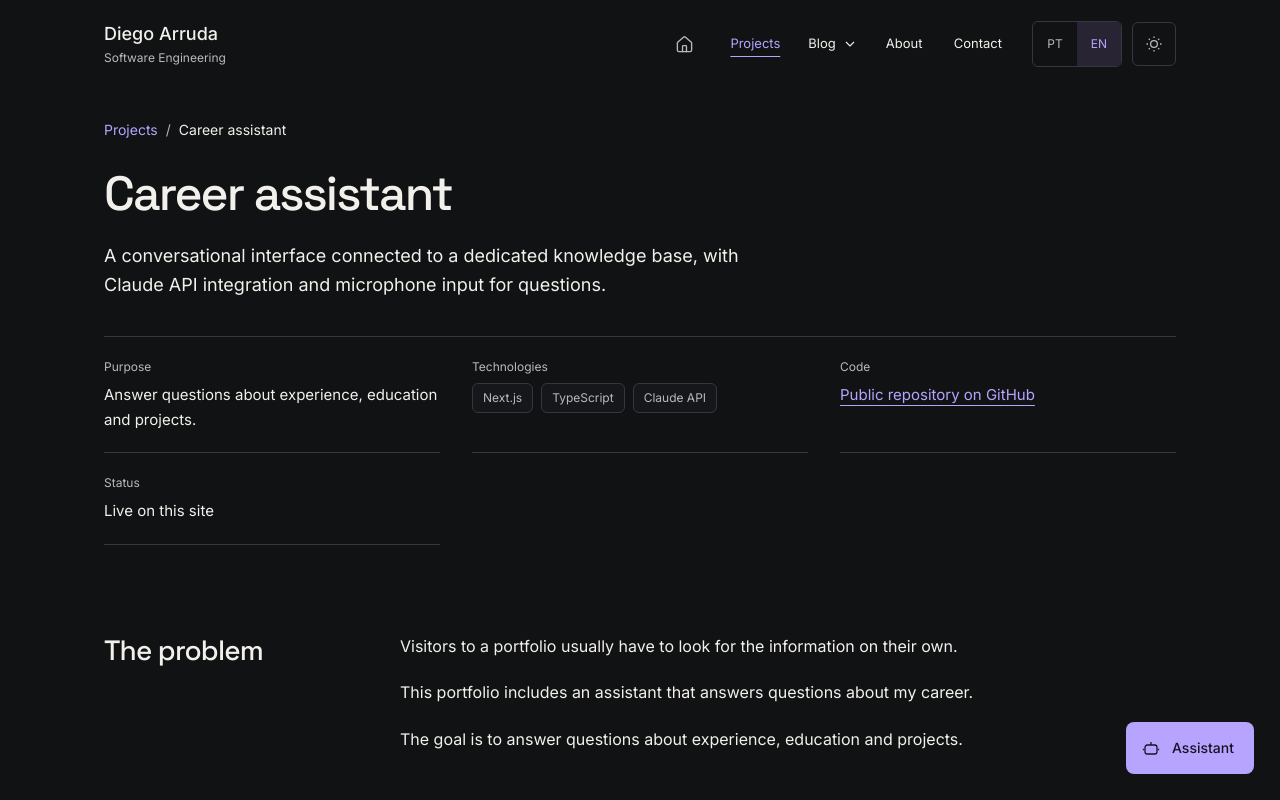
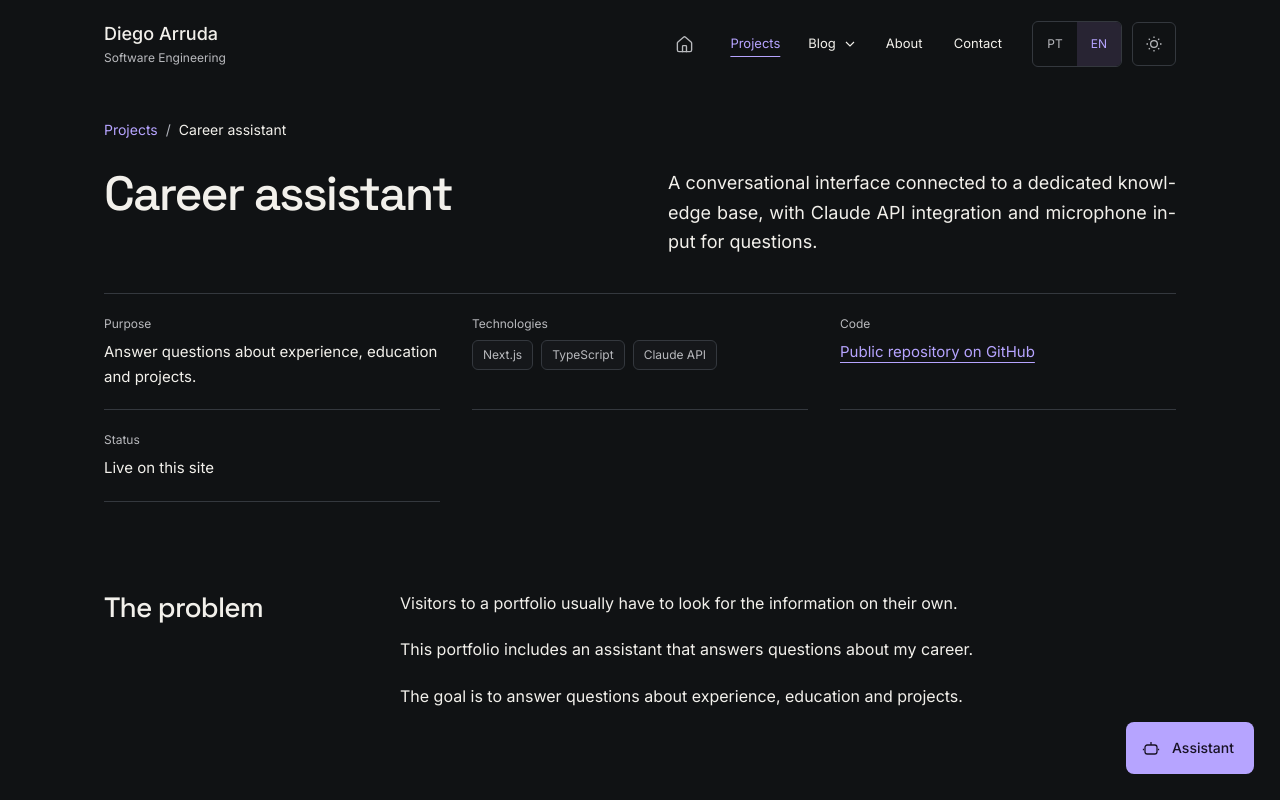
Before and after one commit to drasdiego/drasdiego-site, a Next.js app: page /en/projetos/assistente-de-carreira in a window 1280 px wide. Shown: the top 800 px of the page. Built offline with nearby package versions, Linux system fonts and the light colour scheme.

Commit message:
Estudo de caso: abertura em duas colunas e texto justificado

```diff
--- a/app/paginas.css
+++ b/app/paginas.css
@@ -94,3 +94,4 @@
 }
 @media(min-width:1024px){.caso-corpo{max-width:none}.caso-ficha{max-width:none;grid-template-columns:repeat(3,minmax(0,1fr))}.caso-sec{grid-template-columns:minmax(0,240px) minmax(0,1fr);column-gap:56px;row-gap:0;align-items:start}.caso-sec>h2{grid-column:1;grid-row:1/span 99}.caso-sec>:not(h2){grid-column:2}.caso-sec>:not(h2)~:not(h2){margin-top:var(--sp-item)}.caso-sec>p{max-width:72ch}}
 .caso-lista{display:grid;gap:10px;margin:0;padding-left:1.25em;max-width:72ch;list-style:disc}.caso-lista li{padding-left:4px;line-height:1.6}.caso-lista li::marker{color:var(--text-2)}
+.caso-head .caso-head-aside{margin-top:12px}@media(min-width:1024px){.caso>header.caso-head{display:grid;grid-template-columns:repeat(2,minmax(0,1fr));column-gap:56px;align-items:start;max-width:none;margin-top:16px}.caso-head .blog-title{margin-top:0}.caso-head .blog-lead{max-width:none}.caso-head .caso-head-aside{margin-top:0}.caso-head .blog-lead,.caso-sec>p,.caso-lista li,.caso-passos p,.caso-decisoes p{text-align:justify;-webkit-hyphens:auto;hyphens:auto}.caso-sec>p,.caso-lista{max-width:none}}
--- a/components/ProjetosPages.tsx
+++ b/components/ProjetosPages.tsx
@@ -106,6 +106,11 @@ function Fact({ fact }: { fact: ProjetoFact }) {
   );
 }
 
+function splitLead(text: string): { first: string; rest: string } {
+  const m = /^(.+?[.!?])\s+(?=\p{Lu})/u.exec(text);
+  return m ? { first: m[1], rest: text.slice(m[0].length) } : { first: '', rest: text };
+}
+
 function Block({ block }: { block: ProjetoBlock }) {
   switch (block.k) {
     case 'p':
@@ -174,6 +179,7 @@ export function ProjetoDetalhe({ lang, projeto }: { lang: Lang; projeto: Projeto
   const rootName = NAV_UI[lang].projetos;
   const json = projetoStructuredData(lang, projeto, rootName);
   const tryIt = p.tryIt;
+  const lead = splitLead(p.lead);
   return (
     <>
       <script type="application/ld+json" dangerouslySetInnerHTML={{ __html: json }} />
@@ -184,9 +190,12 @@ export function ProjetoDetalhe({ lang, projeto }: { lang: Lang; projeto: Projeto
             <li><span aria-current="page">{p.title}</span></li>
           </ol>
         </nav>
-        <header className="blog-col">
-          <h1 className="blog-title">{p.title}</h1>
-          <p className="blog-lead">{p.lead}</p>
+        <header className="blog-col caso-head">
+          <div className="caso-head-main">
+            <h1 className="blog-title">{p.title}</h1>
+            {lead.first ? <p className="blog-lead">{lead.first}</p> : null}
+          </div>
+          <p className="blog-lead caso-head-aside">{lead.rest}</p>
         </header>
         {p.media ? <Painel lang={lang} media={p.media} image={projeto.image} /> : null}
         <dl className="caso-ficha">
```
